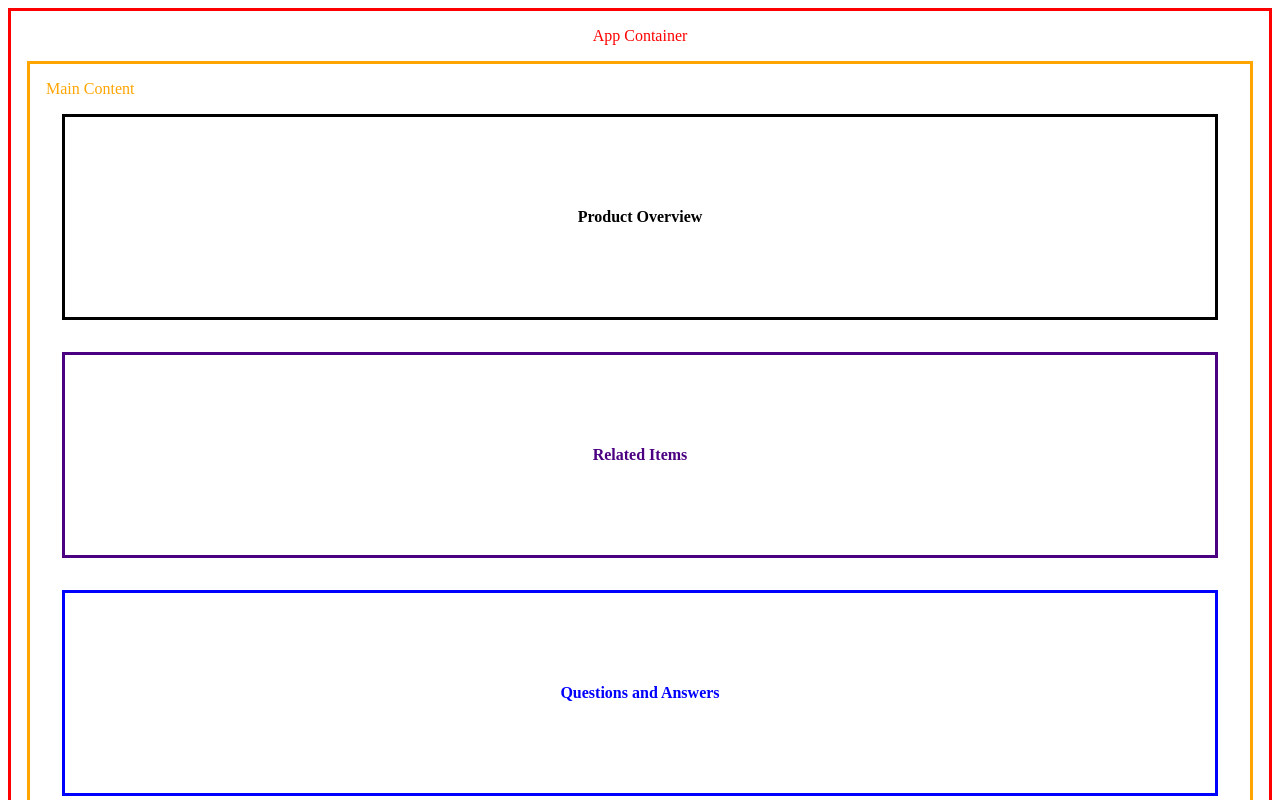
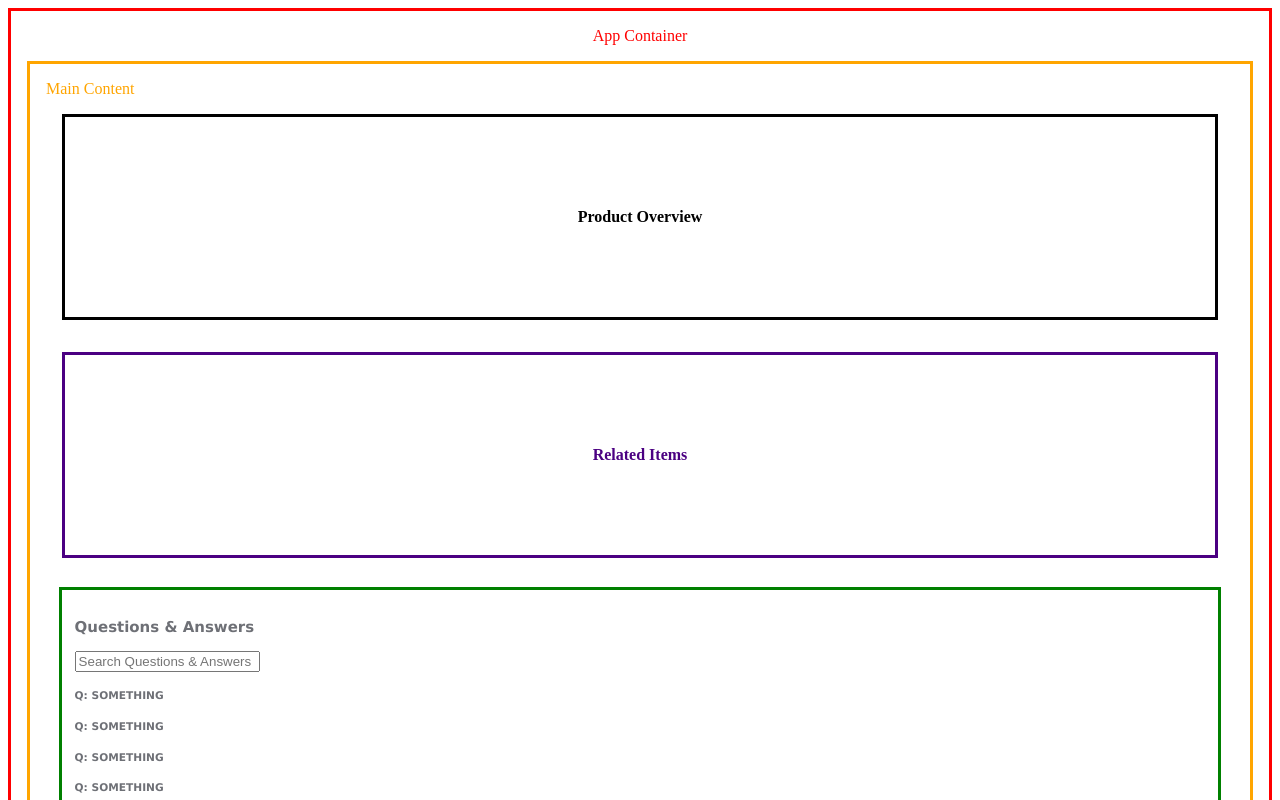
Before and after one commit to labbit-fec/catwalk, a React app: page / in a window 1280 px wide. Shown: the top 800 px of the page. Built offline with nearby package versions, Linux system fonts and the light colour scheme.

Commit message:
Add Search and QuestionList components to Q&A

```diff
--- a/src/components/q&a/QA.css
+++ b/src/components/q&a/QA.css
@@ -1,10 +1,19 @@
 .container {
+  font-family: Verdana, Geneva, Tahoma, sans-serif;
+  font-size: 0.8em;
   display: flex;
+  flex-direction: column;
 
   /* Placeholder CSS for illustrative layout only */
-  border: 3px solid blue;
-  color: blue;
-  font-weight: bold;
-  justify-content: center;
-  align-items: center;
+  border: 3px solid green;
+  color: #6e7076;
+  padding: 1em;
+  /* justify-content: center;
+  align-items: center; */
 }
+
+.content {
+  display: flex;
+  flex-direction: row;
+  justify-content: space-between;
+}
--- a/src/components/q&a/QA.jsx
+++ b/src/components/q&a/QA.jsx
@@ -1,6 +1,16 @@
 import React from 'react';
 import styles from './QA.css';
+import Search from './Search/Search';
+import QuestionsList from './QuestionsList/QuestionsList';
 
-const QA = () => <div className={styles.container}>Questions and Answers</div>;
+const QA = function () {
+  return (
+    <div className={styles.container}>
+      <h3>Questions & Answers</h3>
+      <Search />
+      <QuestionsList />
+    </div>
+  );
+};
 
 export default QA;
--- /dev/null
+++ b/src/components/q&a/QuestionsList/IndividualQuestion/IndividualQuestion.jsx
@@ -0,0 +1,11 @@
+import React from 'react';
+
+const IndividualQuestion = function () {
+  return (
+    <div className="individual_question">
+      <h5 className="question">Q: SOMETHING</h5>
+    </div>
+  );
+};
+
+export default IndividualQuestion;
--- /dev/null
+++ b/src/components/q&a/QuestionsList/QuestionsList.jsx
@@ -0,0 +1,160 @@
+import React from 'react';
+import IndividualQuestion from './IndividualQuestion/IndividualQuestion';
+
+const dummyData = [
+  {
+    question_id: 533212,
+    question_body: 'Does this product run big or small?',
+    question_date: '2019-01-17T00:00:00.000Z',
+    asker_name: 'jbilas',
+    question_helpfulness: 8,
+    reported: false,
+    answers: {},
+  },
+  {
+    question_id: 533214,
+    question_body: 'Can I wash it?',
+    question_date: '2018-02-08T00:00:00.000Z',
+    asker_name: 'cleopatra',
+    question_helpfulness: 7,
+    reported: false,
+    answers: {
+      4996619: {
+        id: 4996619,
+        body: "I've thrown it in the wash and it seems fine",
+        date: '2018-02-08T00:00:00.000Z',
+        answerer_name: 'marcanthony',
+        helpfulness: 8,
+        photos: [],
+      },
+      4996637: {
+        id: 4996637,
+        body: 'It says not to',
+        date: '2018-03-08T00:00:00.000Z',
+        answerer_name: 'ceasar',
+        helpfulness: 0,
+        photos: [],
+      },
+      4996669: {
+        id: 4996669,
+        body: "I wouldn't machine wash it",
+        date: '2018-03-08T00:00:00.000Z',
+        answerer_name: 'ceasar',
+        helpfulness: 0,
+        photos: [],
+      },
+      4996674: {
+        id: 4996674,
+        body: 'Only if you want to ruin it!',
+        date: '2018-03-08T00:00:00.000Z',
+        answerer_name: 'ceasar',
+        helpfulness: 5,
+        photos: [],
+      },
+      4996680: {
+        id: 4996680,
+        body: 'Yes',
+        date: '2018-03-08T00:00:00.000Z',
+        answerer_name: 'Seller',
+        helpfulness: 4,
+        photos: [],
+      },
+    },
+  },
+  {
+    question_id: 533213,
+    question_body: 'How long does it last?',
+    question_date: '2019-07-06T00:00:00.000Z',
+    asker_name: 'funnygirl',
+    question_helpfulness: 6,
+    reported: false,
+    answers: {
+      4996638: {
+        id: 4996638,
+        body: 'It runs small',
+        date: '2019-11-17T00:00:00.000Z',
+        answerer_name: 'dschulman',
+        helpfulness: 1,
+        photos: [
+          'https://images.unsplash.com/photo-1470116892389-0de5d9770b2c?ixlib=rb-1.2.1&ixid=eyJhcHBfaWQiOjEyMDd9&auto=format&fit=crop&w=1567&q=80',
+          'https://images.unsplash.com/photo-1536922645426-5d658ab49b81?ixlib=rb-1.2.1&ixid=eyJhcHBfaWQiOjEyMDd9&auto=format&fit=crop&w=1650&q=80',
+        ],
+      },
+      4996662: {
+        id: 4996662,
+        body: 'Showing no wear after a few months!',
+        date: '2019-09-06T00:00:00.000Z',
+        answerer_name: 'sillyguy',
+        helpfulness: 8,
+        photos: [],
+      },
+    },
+  },
+  {
+    question_id: 533210,
+    question_body: 'What fabric is the top made of?',
+    question_date: '2018-01-04T00:00:00.000Z',
+    asker_name: 'yankeelover',
+    question_helpfulness: 1,
+    reported: false,
+    answers: {
+      4996578: {
+        id: 4996578,
+        body: "Something pretty soft but I can't be sure",
+        date: '2018-01-04T00:00:00.000Z',
+        answerer_name: 'metslover',
+        helpfulness: 5,
+        photos: [
+          'https://images.unsplash.com/photo-1530519729491-aea5b51d1ee1?ixlib=rb-1.2.1&ixid=eyJhcHBfaWQiOjEyMDd9&auto=format&fit=crop&w=1651&q=80',
+          'https://images.unsplash.com/photo-1511127088257-53ccfcc769fa?ixlib=rb-1.2.1&ixid=eyJhcHBfaWQiOjEyMDd9&auto=format&fit=crop&w=1650&q=80',
+          'https://images.unsplash.com/photo-1500603720222-eb7a1f997356?ixlib=rb-1.2.1&ixid=eyJhcHBfaWQiOjEyMDd9&auto=format&fit=crop&w=1653&q=80',
+        ],
+      },
+      4996580: {
+        id: 4996580,
+        body: 'Its the best! Seriously magic fabric',
+        date: '2018-01-04T00:00:00.000Z',
+        answerer_name: 'metslover',
+        helpfulness: 7,
+        photos: [],
+      },
+      4996581: {
+        id: 4996581,
+        body: "DONT BUY IT! It's bad for the environment",
+        date: '2018-01-04T00:00:00.000Z',
+        answerer_name: 'metslover',
+        helpfulness: 8,
+        photos: [],
+      },
+      4996630: {
+        id: 4996630,
+        body: 'Suede',
+        date: '2018-11-04T00:00:00.000Z',
+        answerer_name: 'metslover',
+        helpfulness: 7,
+        photos: [],
+      },
+      4996668: {
+        id: 4996668,
+        body: 'Supposedly suede, but I think its synthetic',
+        date: '2018-12-04T00:00:00.000Z',
+        answerer_name: 'metslover',
+        helpfulness: 3,
+        photos: [],
+      },
+    },
+  },
+];
+
+const QuestionsList = function () {
+  return (
+    <div className="questions_list">
+      {dummyData.map((question) => (
+        // <button type="submit">Submit</button>
+        <IndividualQuestion />
+      ))}
+    </div>
+  );
+};
+
+export default QuestionsList;
--- /dev/null
+++ b/src/components/q&a/Search/Search.jsx
@@ -0,0 +1,15 @@
+import React from 'react';
+
+const Search = function () {
+  return (
+    <div className="search">
+      <input
+        className="search_input"
+        type="text"
+        placeholder="Search Questions & Answers"
+      />
+    </div>
+  );
+};
+
+export default Search;
```
Also changed, not shown: src/components/q&a/QuestionsList/IndividualQuestion/IndividualQuestion.css (added), src/components/q&a/QuestionsList/QuestionsList.css (added), src/components/q&a/Search/Search.css (added).
